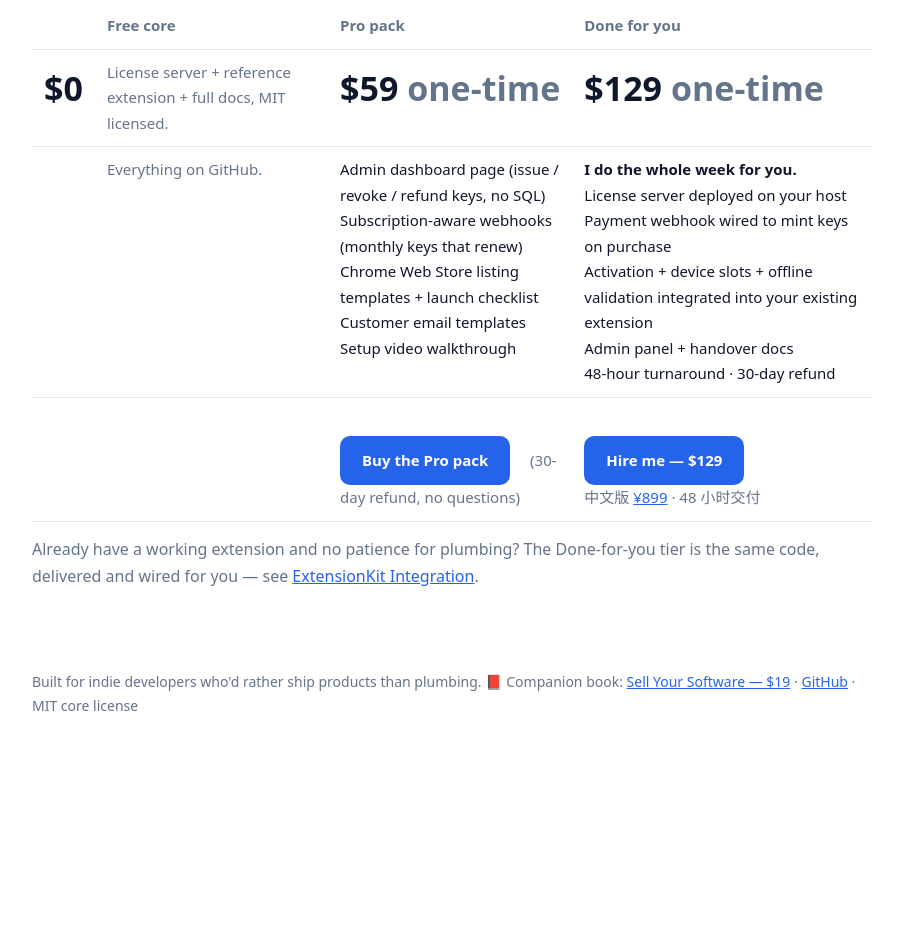
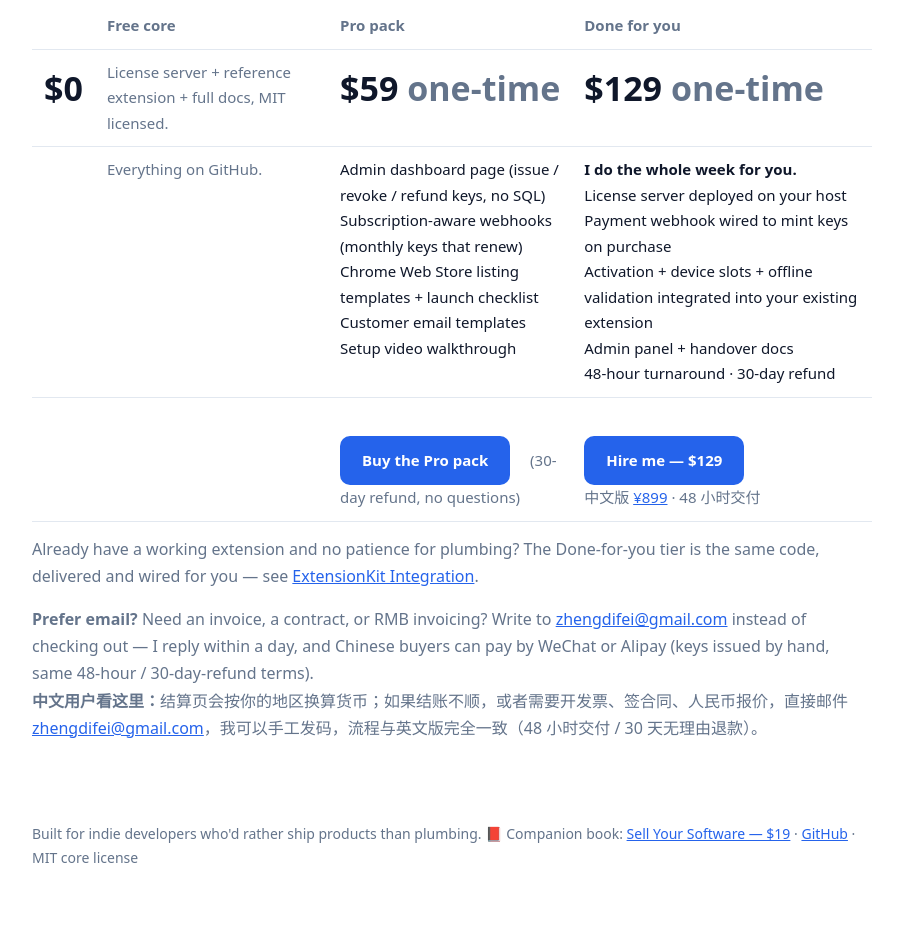
Before and after one commit to difeizheng/extensionkit, a browser extension: page docs/index.html in a window 1280 px wide. Shown: the part 1735-2665 px from the top of the page, without its empty margins (188-1091 px from the left). Before the commit the page ends 2513 px from the top, so only its background shows below. Drawn offline with Linux system fonts and the light colour scheme.

Commit message:
Add email/invoice contact path for Chinese buyers and invoice requests

```diff
--- a/docs/index.html
+++ b/docs/index.html
@@ -86,6 +86,8 @@ node src/index.js           # → http://localhost:8787  (no npm install)</pre>
     <tr><td></td><td></td><td><a class="cta" href="https://zhengdifei.gumroad.com/l/extensionkit-pro">Buy the Pro pack</a> <span class="free">(30-day refund, no questions)</span></td><td><a class="cta" href="https://zhengdifei.gumroad.com/l/extensionkit-integration">Hire me — $129</a><br/><span class="free">中文版 <a href="https://zhengdifei.gumroad.com/l/extensionkit-integration-cn">¥899</a> · 48 小时交付</span></td></tr>
   </table>
   <p class="free" style="margin-top:14px">Already have a working extension and no patience for plumbing? The Done-for-you tier is the same code, delivered and wired for you — see <a href="https://zhengdifei.gumroad.com/l/extensionkit-integration">ExtensionKit Integration</a>.</p>
+  <p class="free" style="margin-top:14px"><b>Prefer email?</b> Need an invoice, a contract, or RMB invoicing? Write to <a href="mailto:zhengdifei@gmail.com">zhengdifei@gmail.com</a> instead of checking out — I reply within a day, and Chinese buyers can pay by WeChat or Alipay (keys issued by hand, same 48-hour / 30-day-refund terms).<br/>
+  <b>中文用户看这里：</b>结算页会按你的地区换算货币；如果结账不顺，或者需要开发票、签合同、人民币报价，直接邮件 <a href="mailto:zhengdifei@gmail.com">zhengdifei@gmail.com</a>，我可以手工发码，流程与英文版完全一致（48 小时交付 / 30 天无理由退款）。</p>
 </section>
 
 <footer>
```
